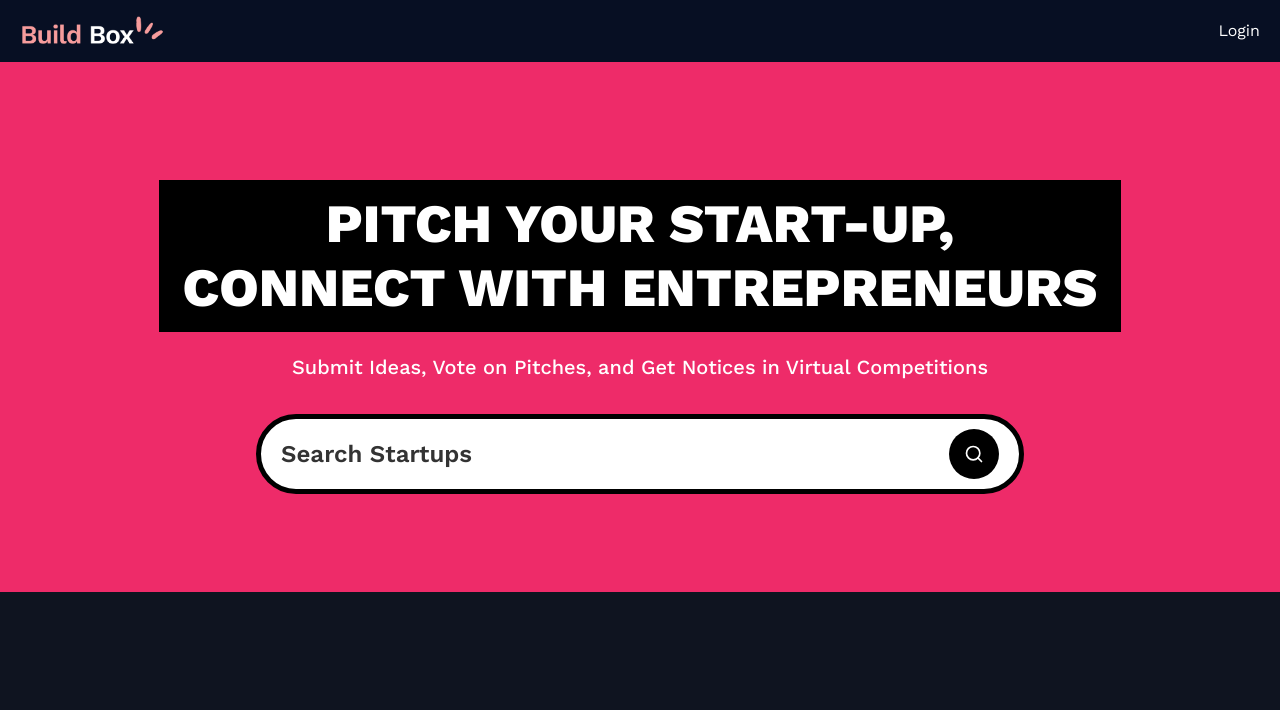
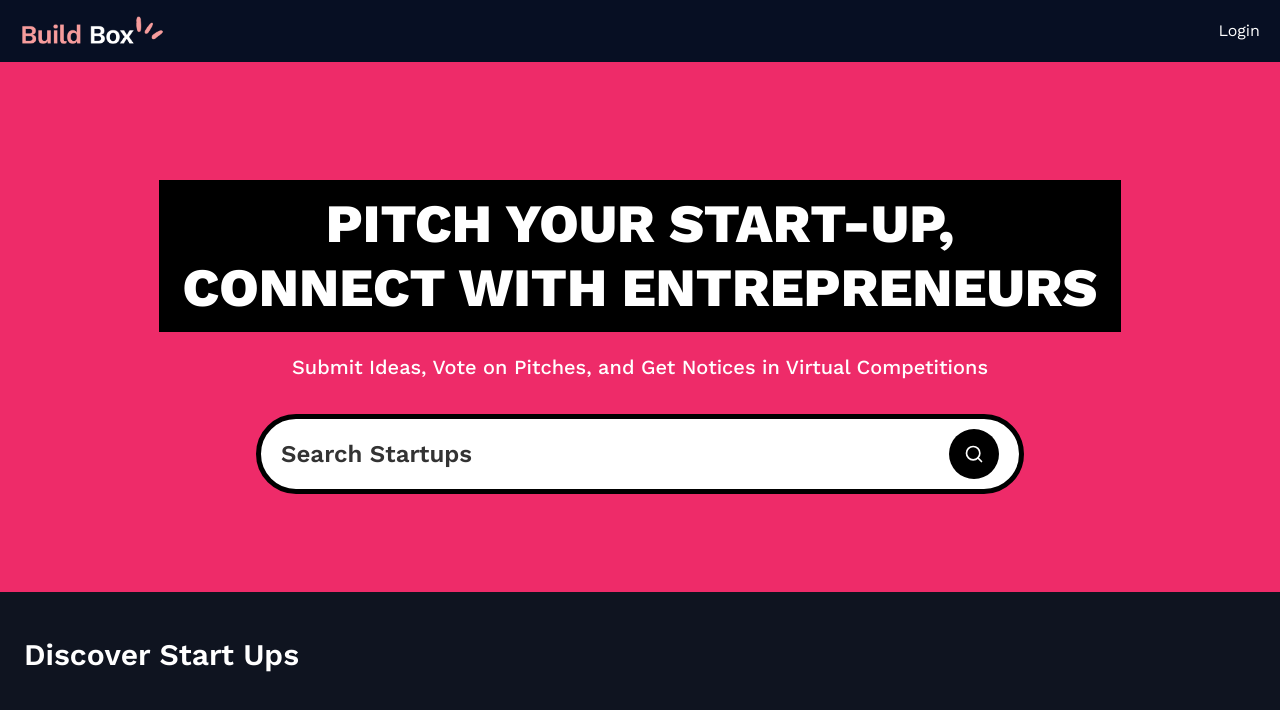
Before and after one commit to Mizaan-hub/buildbox, a Next.js app: page / in a window 1280 px wide. Shown: the top 710 px of the page. Built offline with nearby package versions, Linux system fonts and the light colour scheme; no server answers.

Commit message:
Title desing

```diff
--- a/app/(root)/layout.tsx
+++ b/app/(root)/layout.tsx
@@ -1,10 +1,12 @@
-import Navbar from "../components/Navbar";
+import Navbar from "../../components/Navbar";
 
-export default function Layout({ children }: Readonly<{ children: React.ReactNode}>){
+export default function Layout({
+  children,
+}: Readonly<{ children: React.ReactNode }>) {
   return (
     <main className="font-work-sans">
-      <Navbar/>
+      <Navbar />
       {children}
     </main>
-  )
+  );
 }
--- a/app/(root)/page.tsx
+++ b/app/(root)/page.tsx
@@ -1,13 +1,16 @@
-import SearchForm from "../components/SearchForm";
+import SearchForm from "../../components/SearchForm";
 
 export default async function Home({
   searchParams,
 }: {
   searchParams: Promise<{ query?: string }>;
 }) {
+  // params query
   const query = (await searchParams).query;
+
   return (
     <>
+      {/* Hero Section */}
       <section className="pink_container">
         <h1 className="heading">
           Pitch Your Start-Up, <br />
@@ -20,6 +23,26 @@ export default async function Home({
 
         <SearchForm query={query} />
       </section>
+      {/* Hero Section Ends */}
+
+      <section className="section_container">
+        {/* Title */}
+        {query ? (
+          <>
+            <p className="text-30-semibold">
+              <span className="text-white">Search Results for </span>
+              <span className="text-NavText">{query}</span>
+            </p>
+          </>
+        ) : (
+          <p className="text-30-semibold">
+            <span className="text-white">Discover Start Ups</span>
+          </p>
+        )}
+        {/* Title End */}
+
+        <ul className="mt-7 card_grid"></ul>
+      </section>
     </>
   );
 }
```
Also changed, not shown: components/Navbar.tsx (renamed from app/components/Navbar.tsx), components/SearchForm.tsx (renamed from app/components/SearchForm.tsx), components/SearchFormReset.tsx (renamed from app/components/SearchFormReset.tsx).
